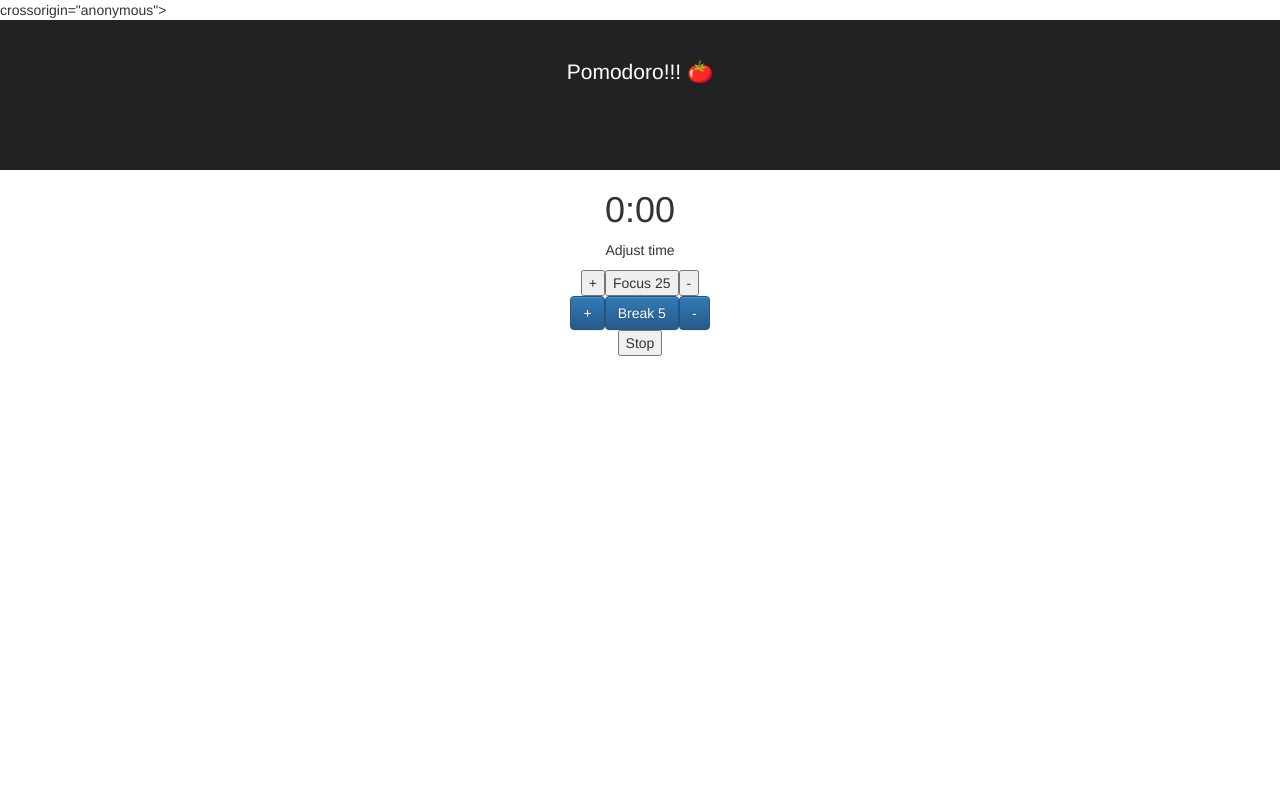
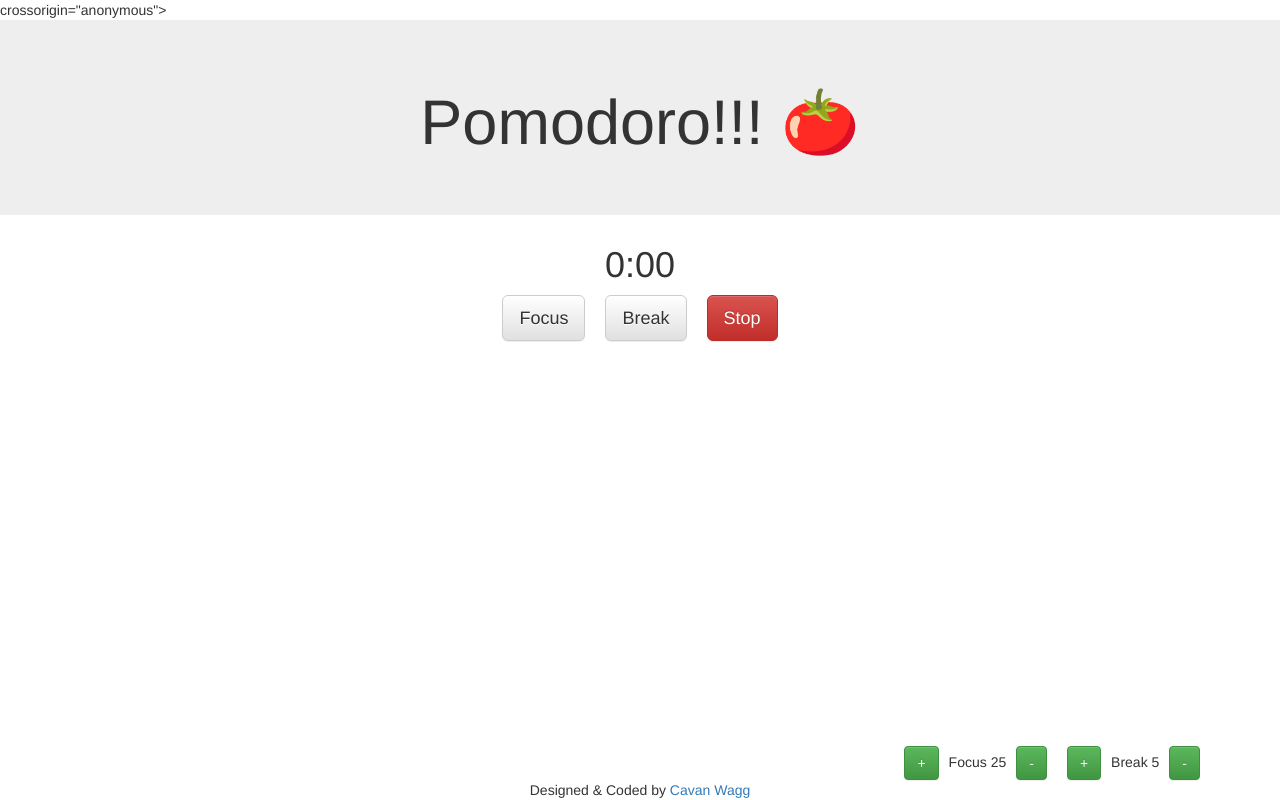
Before and after one commit to CavanWagg/React-pomodoro, a React (Create React App) app: page / in a window 1280 px wide. Built offline with nearby package versions, Linux system fonts and the light colour scheme.

Commit message:
Bootstrap react, styling added, Controls separated out at footer Grid utilized

```diff
--- a/src/App.js
+++ b/src/App.js
@@ -2,9 +2,11 @@ import React, { Component } from "react";
 import "./App.css";
 import Timer from "./components/Timer/Timer.js";
 import FocusButton from "./components/FocusButton/FocusButton.js";
-import TimerControl from "./components/TimerControl/TimerControl";
+// import TimerControl from "./components/TimerControl/TimerControl";
 import BreakButton from "./components/BreakButton/BreakButton";
 import StopButton from "./components/StopButton/StopButton";
+import Controls from "./components/Controls/Controls";
+import { Jumbotron, Button, Grid, Row, Col } from "react-bootstrap";
 
 class App extends Component {
   constructor(props) {
@@ -119,30 +121,53 @@ class App extends Component {
   render() {
     return (
       <div className="App">
-        <header className="App-header">
+        <Jumbotron bsStyle="primary">
           <h1 className="App-title">
             Pomodoro!!!{" "}
             <span aria-label="Tomato" role="img">
               🍅{" "}
             </span>
           </h1>
-        </header>
-        <Timer minutes={this.state.minutes} seconds={this.state.seconds} />
-        <TimerControl minutes={this.state.minutes} />
-        <FocusButton
-          focus={this.state.focus}
-          buttonDisplay={this.state.buttonDisplay}
-          startFocus={this.startFocus}
-          increaseFocus={this.increaseFocus}
-          decreaseFocus={this.decreaseFocus}
-        />
-        <BreakButton
-          break={this.state.break}
-          startBreak={this.startBreak}
-          increaseBreak={this.increaseBreak}
-          decreaseBreak={this.decreaseBreak}
-        />
-        <StopButton stopTimer={this.stopTimer} />
+        </Jumbotron>
+        <div className="main">
+          <Timer minutes={this.state.minutes} seconds={this.state.seconds} />
+          <div>
+            <FocusButton startFocus={this.startFocus} />
+            <BreakButton startBreak={this.startBreak} />
+            <StopButton stopTimer={this.stopTimer} />
+          </div>
+        </div>
+
+        <footer className="footer navbar-fixed-bottom">
+          <Grid>
+            <Row>
+              <Col md={6} />
+              <Col md={6}>
+                <div>
+                  {/* <p> Focus </p>
+                  <p> Break </p> */}
+                </div>
+              </Col>
+            </Row>
+            <Row>
+              <Col md={6} />
+              <Col md={6}>
+                <Controls
+                  focus={this.state.focus}
+                  break={this.state.break}
+                  increaseBreak={this.increaseBreak}
+                  decreaseBreak={this.decreaseBreak}
+                  increaseFocus={this.increaseFocus}
+                  decreaseFocus={this.decreaseFocus}
+                />
+              </Col>
+            </Row>
+            <Row>
+              Designed & Coded by{" "}
+              <a href="https://github.com/CavanWagg">Cavan Wagg</a>{" "}
+            </Row>
+          </Grid>
+        </footer>
       </div>
     );
   }
--- a/src/components/BreakButton/BreakButton.js
+++ b/src/components/BreakButton/BreakButton.js
@@ -4,28 +4,9 @@ import { Button } from "react-bootstrap";
 class BreakButton extends Component {
   render() {
     return (
-      <div>
-        <Button
-          bsStyle="primary"
-          onClick={this.props.increaseBreak}
-          className="increase-button"
-        >
-          {" "}
-          +{" "}
-        </Button>
-        <Button bsStyle="primary" onClick={this.props.startBreak}>
-          Break {this.props.break}
-        </Button>
-
-        <Button
-          bsStyle="primary"
-          onClick={this.props.decreaseBreak}
-          className="decrease-button"
-        >
-          {" "}
-          -{" "}
-        </Button>
-      </div>
+      <Button bsSize="large" onClick={this.props.startBreak}>
+        Break
+      </Button>
     );
   }
 }
--- /dev/null
+++ b/src/components/Controls/Controls.css
@@ -0,0 +1,7 @@
+.btn {
+  margin-right: 10px;
+  margin-left: 10px;
+}
+.controls-div {
+  float: right;
+}
--- /dev/null
+++ b/src/components/Controls/Controls.js
@@ -0,0 +1,51 @@
+import React from "react";
+import "./Controls.css";
+import { Button } from "react-bootstrap";
+
+class Controls extends React.Component {
+  render() {
+    return (
+      <div className="controls-div">
+        {/* Focus */}
+        <Button
+          bsStyle="success"
+          onClick={this.props.increaseFocus}
+          className="increase-button"
+        >
+          {" "}
+          +{" "}
+        </Button>
+        Focus {this.props.focus}
+        <Button
+          bsStyle="success"
+          onClick={this.props.decreaseFocus}
+          className="decrease-button"
+        >
+          {" "}
+          -{" "}
+        </Button>
+        {/* Short Break */}
+        <Button
+          bsStyle="success"
+          onClick={this.props.increaseBreak}
+          className="increase-button"
+        >
+          {" "}
+          +{" "}
+        </Button>
+        Break {this.props.break}
+        <Button
+          bsStyle="success"
+          onClick={this.props.decreaseBreak}
+          className="decrease-button"
+        >
+          {" "}
+          -{" "}
+        </Button>
+        {/* Long Break  */}
+      </div>
+    );
+  }
+}
+
+export default Controls;
--- a/src/components/FocusButton/FocusButton.js
+++ b/src/components/FocusButton/FocusButton.js
@@ -1,21 +1,12 @@
 import React from "react";
+import { Button } from "react-bootstrap";
 
 class FocusButton extends React.Component {
   render() {
     return (
-      <div>
-        <button onClick={this.props.increaseFocus} className="increase-button">
-          {" "}
-          +{" "}
-        </button>
-        <button onClick={this.props.startFocus}>
-          Focus {this.props.focus}
-        </button>
-        <button onClick={this.props.decreaseFocus} className="decrease-button">
-          {" "}
-          -{" "}
-        </button>
-      </div>
+      <Button bsSize="large" onClick={this.props.startFocus}>
+        Focus
+      </Button>
     );
   }
 }
--- a/src/components/StopButton/StopButton.js
+++ b/src/components/StopButton/StopButton.js
@@ -1,11 +1,12 @@
 import React from "react";
+import { Button } from "react-bootstrap";
 
 class stopButton extends React.Component {
   render() {
     return (
-      <div>
-        <button onClick={this.props.stopTimer}>Stop</button>
-      </div>
+      <Button bsSize="large" bsStyle="danger" onClick={this.props.stopTimer}>
+        Stop
+      </Button>
     );
   }
 }
--- a/src/components/TimerControl/TimerControl.js
+++ /dev/null
@@ -1,13 +0,0 @@
-import React from "react";
-
-class TimerControl extends React.Component {
-  render() {
-    return (
-      <div>
-        <p>Adjust time</p>
-      </div>
-    );
-  }
-}
-
-export default TimerControl;
```
